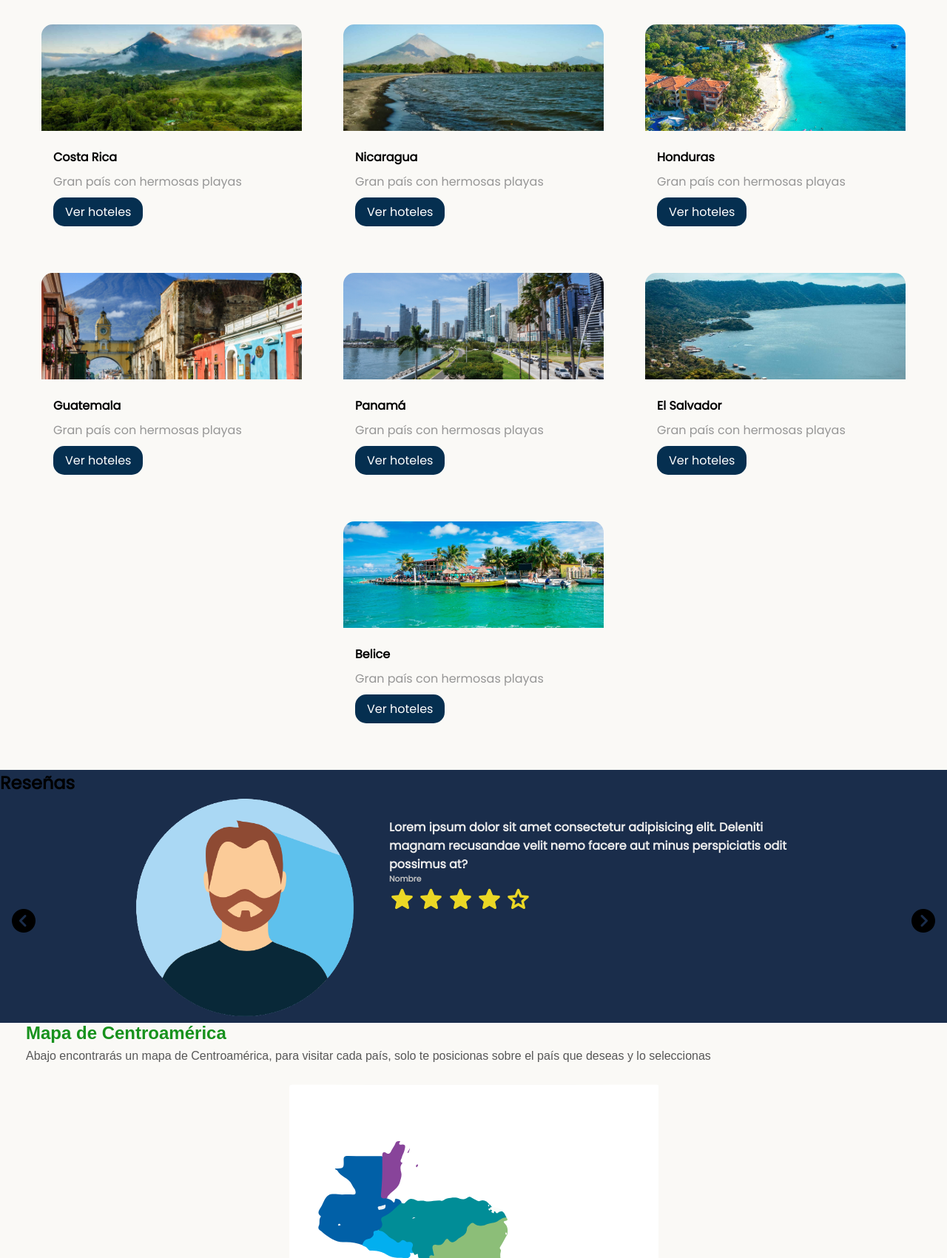
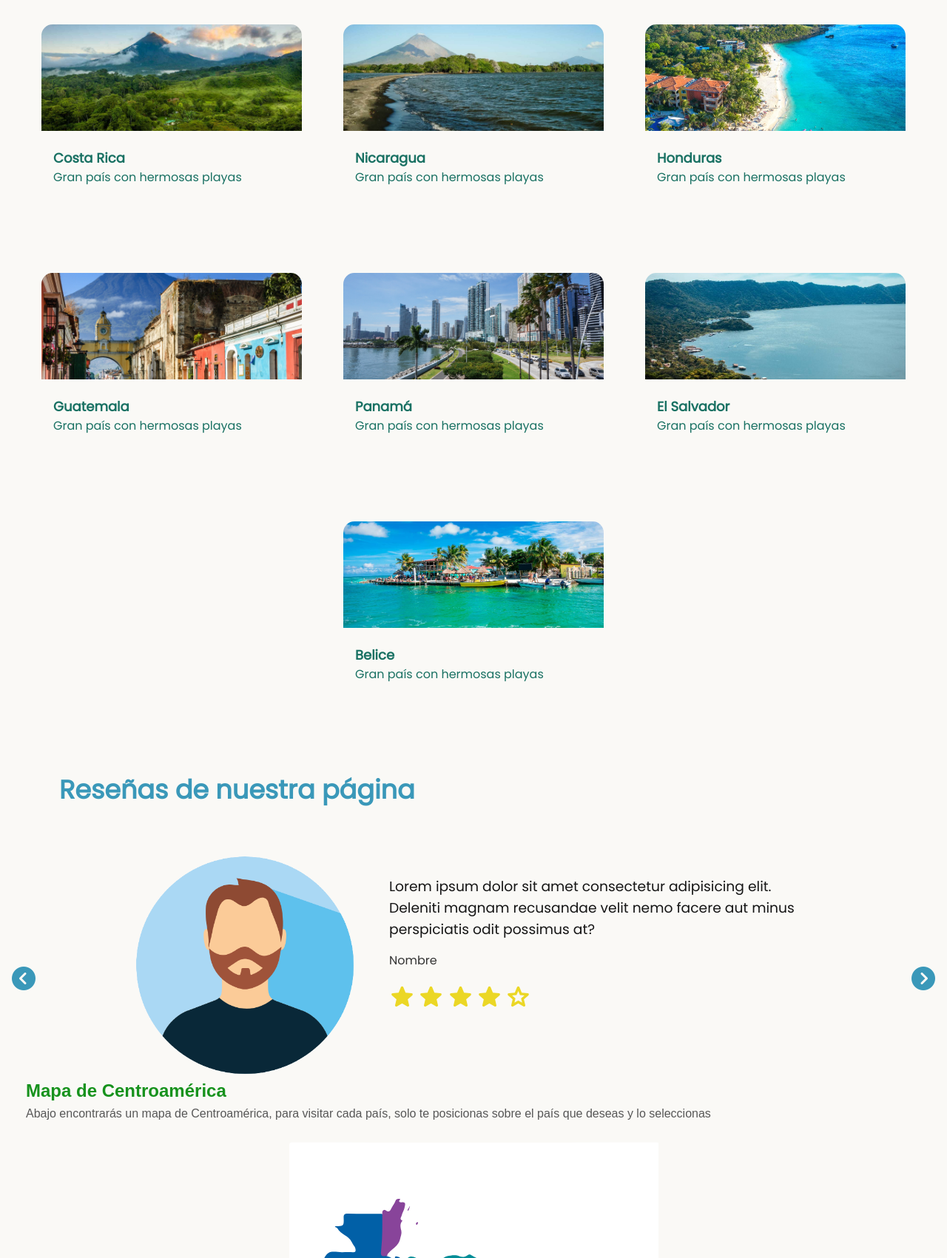
Before and after one commit to VictorCR27/DesarrolloWeb, a PHP site: page / in a window 1280 px wide. Shown: the part 717-2418 px from the top of the page at 74% size. Run offline with PHP 8.4, Linux system fonts and the light colour scheme; some libraries are stand-ins or nearby versions.

Commit message:
cambios en reviews

```diff
--- a/index.php
+++ b/index.php
@@ -152,27 +152,24 @@ include("login.php");
                     <div class="card">
                         <img src="imgCarrusel/costarica.jpg" class="card-img-top" alt="...">
                         <div class="card-body">
-                            <h4 class="card-title">Costa Rica</h4>
+                            <a class="card-title" href="CostaRica.php">Costa Rica</a>
                             <p class="txt_desc_pais">Gran país con hermosas playas</p>
-                            <a href="CostaRica.php" class="btn_hotel">Ver hoteles</a>
                         </div>
                     </div>
 
                     <div class="card">
                         <img src="imgCarrusel/nicaragua.jpg" class="card-img-top" alt="...">
                         <div class="card-body">
-                            <h4 class="card-title">Nicaragua</h4>
+                            <a class="card-title" href="Nicaragua.php">Nicaragua</a>
                             <p class="txt_desc_pais">Gran país con hermosas playas</p>
-                            <a href="Nicaragua.php" class="btn_hotel">Ver hoteles</a>
                         </div>
                     </div>
 
                     <div class="card">
                         <img src="imgCarrusel/honduras.jpg" class="card-img-top" alt="...">
                         <div class="card-body">
-                            <h4 class="card-title">Honduras</h4>
+                            <a class="card-title" href="Honduras.php">Honduras</a>
                             <p class="txt_desc_pais">Gran país con hermosas playas</p>
-                            <a href="Honduras.php" class="btn_hotel">Ver hoteles</a>
                         </div>
                     </div>
                 </div>
@@ -181,27 +178,24 @@ include("login.php");
                     <div class="card">
                         <img src="imgCarrusel/guatemala.jpg" class="card-img-top" alt="...">
                         <div class="card-body">
-                            <h4 class="card-title">Guatemala</h4>
+                            <a class="card-title" href="Guatemala.php">Guatemala</a>
                             <p class="txt_desc_pais">Gran país con hermosas playas</p>
-                            <a href="Guatemala.php" class="btn_hotel">Ver hoteles</a>
                         </div>
                     </div>
 
                     <div class="card">
                         <img src="imgCarrusel/panamaa.webp" class="card-img-top" alt="...">
                         <div class="card-body">
-                            <h4 class="card-title">Panamá</h4>
+                            <a class="card-title" href="Panama.php">Panamá</a>
                             <p class="txt_desc_pais">Gran país con hermosas playas</p>
-                            <a href="Panama.php" class="btn_hotel">Ver hoteles</a>
                         </div>
                     </div>
 
                     <div class="card">
                         <img src="imgCarrusel/salvador.jpg" class="card-img-top" alt="...">
                         <div class="card-body">
-                            <h4 class="card-title">El Salvador</h4>
+                            <a class="card-title" href="Salvador.php">El Salvador</a>
                             <p class="txt_desc_pais">Gran país con hermosas playas</p>
-                            <a href="Salvador.php" class="btn_hotel">Ver hoteles</a>
                         </div>
                     </div>
                 </div>
@@ -210,16 +204,16 @@ include("login.php");
                     <div class="card">
                         <img src="imgCarrusel/belice.jpg" class="card-img-top" alt="...">
                         <div class="card-body">
-                            <h4 class="card-title">Belice</h4>
+                            <a class="card-title" href="Belice.php">Belice</a>
                             <p class="txt_desc_pais">Gran país con hermosas playas</p>
-                            <a href="Belice.php" class="btn_hotel">Ver hoteles</a>
                         </div>
                     </div>
                 </div>
                 <!--Fin Cards-->
 
+
     <div class="reviews-completo">
-        <h2>Reseñas</h2>
+    <h2 class="titulo-reviews">Reseñas de nuestra página</h2>
         <div class="carousel" data-carousel>
         <div class="carousel-buttons">
           <button
@@ -243,9 +237,9 @@ include("login.php");
                    <img src="imgCarrusel/avatar-hombre.png">
                  </div>
                      <div class="reviews-contenido">
-                       <h4>Lorem ipsum dolor sit amet consectetur adipisicing elit. Deleniti magnam recusandae velit nemo facere aut minus
-                           perspiciatis odit possimus at?</h4>
-                       <h6>Nombre</h6>
+                       <h3>Lorem ipsum dolor sit amet consectetur adipisicing elit. Deleniti magnam recusandae velit nemo facere aut minus
+                           perspiciatis odit possimus at?</h3>
+                       <h4>Nombre</h4>
                          <img src="imgCarrusel/star_FILL1_wght700_GRAD0_opsz48.svg#ebd725">
                          <img src="imgCarrusel/star_FILL1_wght700_GRAD0_opsz48.svg#ebd725">
                          <img src="imgCarrusel/star_FILL1_wght700_GRAD0_opsz48.svg#ebd725">
@@ -264,9 +258,9 @@ include("login.php");
                    <img src="imgCarrusel/avatar-mujer.png">
                  </div>
                      <div class="reviews-contenido">
-                       <h4>Lorem ipsum dolor sit amet consectetur adipisicing elit. Deleniti magnam recusandae velit nemo facere aut minus
-                           perspiciatis odit possimus at?</h4>
-                       <h6>Nombre</h6>
+                       <h3>Lorem ipsum dolor sit amet consectetur adipisicing elit. Deleniti magnam recusandae velit nemo facere aut minus
+                           perspiciatis odit possimus at?</h3>
+                       <h4>Nombre</h4>
                          <img src="imgCarrusel/star_FILL1_wght700_GRAD0_opsz48.svg#ebd725">
                          <img src="imgCarrusel/star_FILL1_wght700_GRAD0_opsz48.svg#ebd725">
                          <img src="imgCarrusel/star_FILL1_wght700_GRAD0_opsz48.svg#ebd725">
@@ -286,9 +280,9 @@ include("login.php");
                   <img src="imgCarrusel/avatar-hombre2.png">
                 </div>
                     <div class="reviews-contenido">
-                      <h4>Lorem ipsum dolor sit amet consectetur adipisicing elit. Deleniti magnam recusandae velit nemo facere aut minus
-                          perspiciatis odit possimus at?</h4>
-                      <h6>Nombre</h6>
+                      <h3>Lorem ipsum dolor sit amet consectetur adipisicing elit. Deleniti magnam recusandae velit nemo facere aut minus
+                          perspiciatis odit possimus at?</h3>
+                      <h4>Nombre</h4>
                         <img src="imgCarrusel/star_FILL1_wght700_GRAD0_opsz48.svg#ebd725">
                         <img src="imgCarrusel/star_FILL1_wght700_GRAD0_opsz48.svg#ebd725">
                         <img src="imgCarrusel/star_FILL1_wght700_GRAD0_opsz48.svg#ebd725">
@@ -308,9 +302,9 @@ include("login.php");
                   <img src="imgCarrusel/avatar-mujer2.png">
                 </div>
                     <div class="reviews-contenido">
-                      <h4>Lorem ipsum dolor sit amet consectetur adipisicing elit. Deleniti magnam recusandae velit nemo facere aut minus
-                          perspiciatis odit possimus at?</h4>
-                      <h6>Nombre</h6>
+                      <h3>Lorem ipsum dolor sit amet consectetur adipisicing elit. Deleniti magnam recusandae velit nemo facere aut minus
+                          perspiciatis odit possimus at?</h3>
+                      <h4>Nombre</h4>
                         <img src="imgCarrusel/star_FILL1_wght700_GRAD0_opsz48.svg#ebd725">
                         <img src="imgCarrusel/star_FILL1_wght700_GRAD0_opsz48.svg#ebd725">
                         <img src="imgCarrusel/star_FILL1_wght700_GRAD0_opsz48.svg#ebd725">
@@ -341,7 +335,7 @@ include("login.php");
                         <area alt="Honduras" title="Honduras" href="Honduras.php" coords="249,208,259,214,294,201,256,175,185,176,162,176,149,184,139,188,129,206,124,221,134,230,193,251,197,244,231,231,248,207,165,241,172,255,176,261,184,260" shape="poly">
                         <area alt="El Salvador" title="El Salvador" href="Salvador.php" coords="156,265,164,244,121,224,106,235,102,246,108,250" shape="poly">
                         <area alt="Nicaragua" title="Nicaragua" href="Nicaragua.php" coords="250,216,294,205,279,339,223,331,192,298,170,275,197,261,198,245,231,239,240,224" shape="poly">
-                        <area alt="Costa Rica" title="Costa Rica" href="CostaRica.php" coords="257,337,284,347,305,377,299,421,286,417,259,381,241,379,219,366,225,331" shape="poly">
+                        <area class="Costa-Rica" alt="Costa Rica" title="Costa Rica" href="CostaRica.php" coords="257,337,284,347,305,377,299,421,286,417,259,381,241,379,219,366,225,331" shape="poly">
                         <area alt="Panama" title="Panama" href="Panama.php" coords="442,453,410,400,374,463,302,423,308,388,400,384,444,394,465,435" shape="poly">
                     </map>
                  </div>
--- a/style.css
+++ b/style.css
@@ -235,7 +235,7 @@ header {
 .navigation a {
   position: relative;
   font-size: 1.1em;
-  color: #052f50;
+  color: #065446;
   text-decoration: none;
   font-weight: 500;
   margin-left: 40px;
@@ -248,7 +248,7 @@ header {
   bottom: -6px;
   width: 100%;
   height: 3px;
-  background: #052f50;
+  background: #065446;
   border-radius: 5px;
   transform-origin: right;
   transform: scaleX(0);
@@ -264,19 +264,19 @@ header {
   width: 130px;
   height: 50px;
   background: transparent;
-  border: 2px solid #052f50;
+  border: 2px solid #065446;
   outline: none;
   border-radius: 6px;
   cursor: pointer;
   font-size: 1.1em;
-  color: #052f50;
+  color: #065446;
   font-weight: 500;
   margin-left: 40px;
   transition: .5s;
 }
 
 .navigation .btnLogin-popup:hover {
-  background: #052f50;
+  background: #065446;
   color: #ffffff;
 }
 
@@ -389,14 +389,52 @@ body::-webkit-scrollbar {
   padding: 1rem;
 }
 
-.card-title {
+.card-title:link {
   text-align: left;
   margin-bottom: 0.5rem;
+  color: #197163;
+  text-decoration: none;
+  font-size: 18px;
+  font-weight: 600;
+  background-color: transparent;
+  position: relative;
+}
+
+.card-title:visited{
+  color: #197163;
+  background-color: transparent;
+  text-decoration: none;
+  position: relative;
+}
+
+.card-title:hover{
+  color: #197163;
+  background-color: transparent;
+  text-decoration: none;
+  text-underline-offset: 10px;
+}
+
+.card-title::before {
+  content: "";
+  position: absolute;
+  display: block;
+  width: 100%;
+  height: 2px;
+  bottom: 0;
+  left: 0;
+  background-color: #197163;
+  transform: scaleX(0);
+  transform-origin: top left right bottom;
+  transition: transform 0.6s ease;
+}
+
+.card-title:hover::before {
+  transform: scaleX(1);
 }
 
 .txt_desc_pais {
   margin-bottom: 1rem;
-  color: #969696;
+  color: #197163;
 }
 
 .btn_hotel {
@@ -465,7 +503,7 @@ body::-webkit-scrollbar {
 /*------------------------------------------------ REVIEWS ------------------------------------------------*/
 
 .reviews-completo{
-  background-color: rgb(26, 45, 75);
+  background-color: inherit;
   width: 100%;
 }
 
@@ -477,7 +515,11 @@ body::-webkit-scrollbar {
   margin-right: 180px;
 }
 
-.reviews-contenedor{
+.titulo-reviews{
+  color: #3A98B9;
+  font-size: 35px;
+  padding-left: 80px;
+  margin-bottom: 60px;
 }
 
 .reviews-icono{
@@ -497,12 +539,16 @@ body::-webkit-scrollbar {
   float: right;
 }
 
-.reviews-contenido > h4{
-  color: rgb(236, 236, 236);
+.reviews-contenido > h3{
+  color: rgb(22, 22, 22);
+  font-weight: 400;
 }
 
-.reviews-contenido > h4 + h6{
-  color: rgb(194, 194, 194);
+.reviews-contenido > h3 + h4{
+  padding-top: 15px;
+  padding-bottom: 18px;
+  font-weight: 300;
+  color: rgb(51, 51, 51);
 }
 
 svg{
@@ -529,7 +575,7 @@ svg{
   border-radius: 50%;
   background-color: transparent;
   border: none;
-
+  color: #3A98B9;
   font-size: 1.5rem;
   cursor: pointer;
 
@@ -537,7 +583,7 @@ svg{
 }
 
 .carousel-button:hover {
-  color: rgba(0, 0, 0, 0.5);
+  color: #3a97b98e;
 }
 
 .carousel-button_next {
@@ -561,3 +607,7 @@ svg{
     margin: 1rem;
   }
 }
+
+.Costa-Rica:hover{
+  transform: scaleX(1.2);
+}
```
